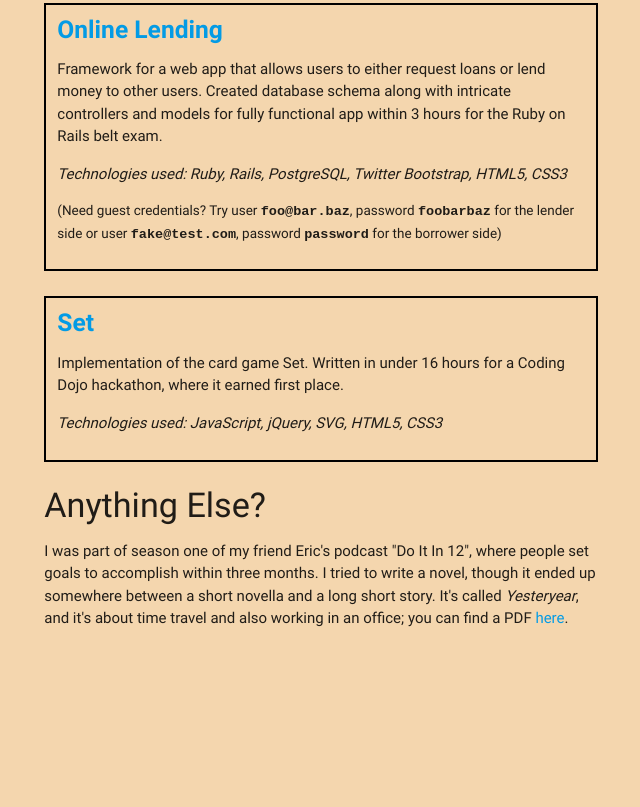
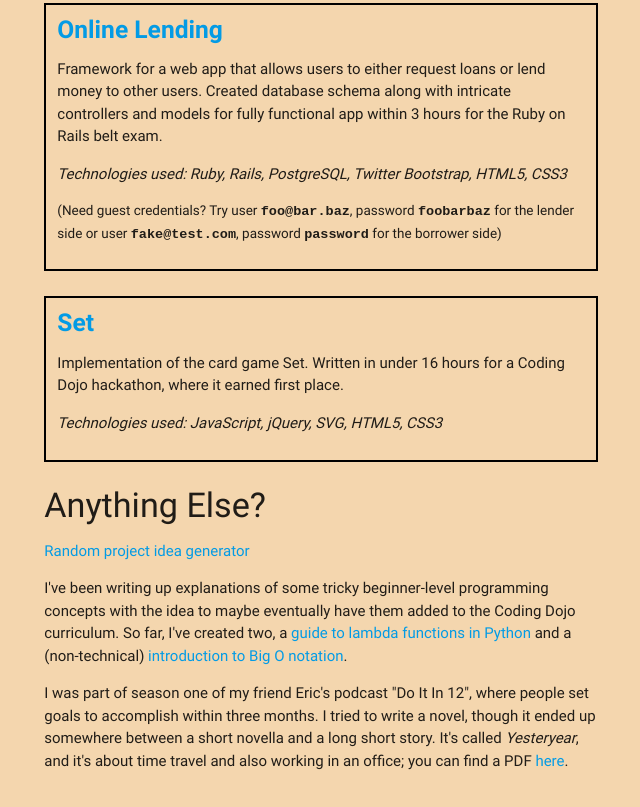
Before and after one commit to madjaqk/madjaqk.github.io, a plain HTML site: page index.html in a window 1280 px wide. Shown: the part 883-1690 px from the top of the page, without its empty margins (319-959 px from the left). Before the commit the page ends 1548 px from the top, so only its background shows below. Drawn offline with Linux system fonts and the light colour scheme.

Commit message:
adds additional entries to 'Anything Else' section

```diff
--- a/index.html
+++ b/index.html
@@ -47,6 +47,8 @@
 						<p class="techs">Technologies used: JavaScript, jQuery, SVG, HTML5, CSS3</p>
 					</div>
 					<h4>Anything Else?</h4>
+					<p><a href="/project_ideas">Random project idea generator</a></p>
+					<p>I've been writing up explanations of some tricky beginner-level programming concepts with the idea to maybe eventually have them added to the Coding Dojo curriculum.  So far, I've created two, a <a href="https://github.com/madjaqk/explanations/blob/master/lambda.md">guide to lambda functions in Python</a> and a (non-technical) <a href="https://github.com/madjaqk/explanations/blob/master/big_O.md">introduction to Big O notation</a>.</p>
 					<p>I was part of season one of my friend Eric's podcast "Do It In 12", where people set goals to accomplish within three months.  I tried to write a novel, though it ended up somewhere between a short novella and a long short story.  It's called <em>Yesteryear</em>, and it's about time travel and also working in an office; you can find a PDF <a href="https://drive.google.com/file/d/0B_9TmamD1-vZX3hna19zNnktWjg/view">here</a>.
 					</p>
 				</div>
```
